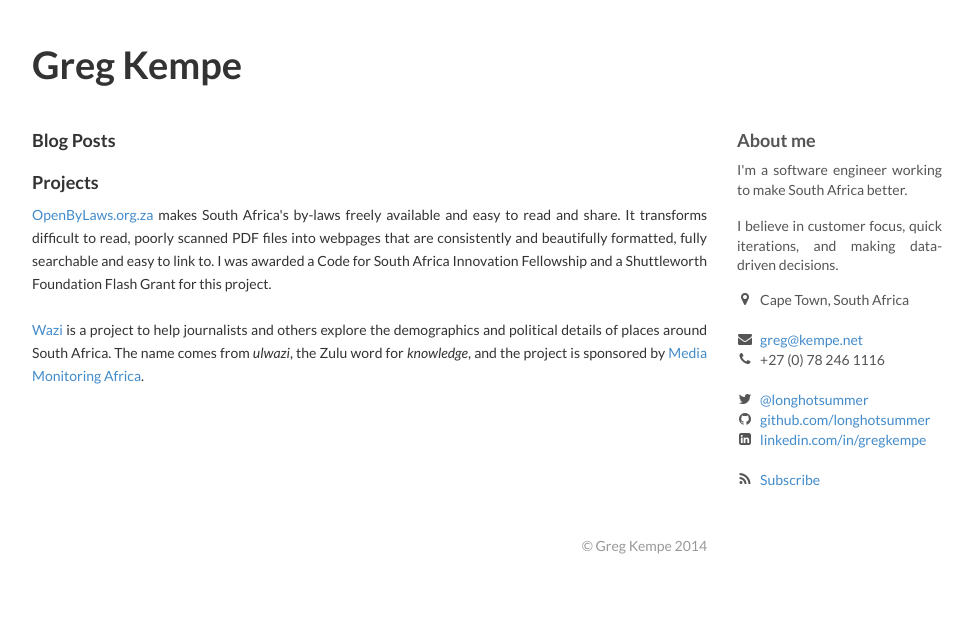
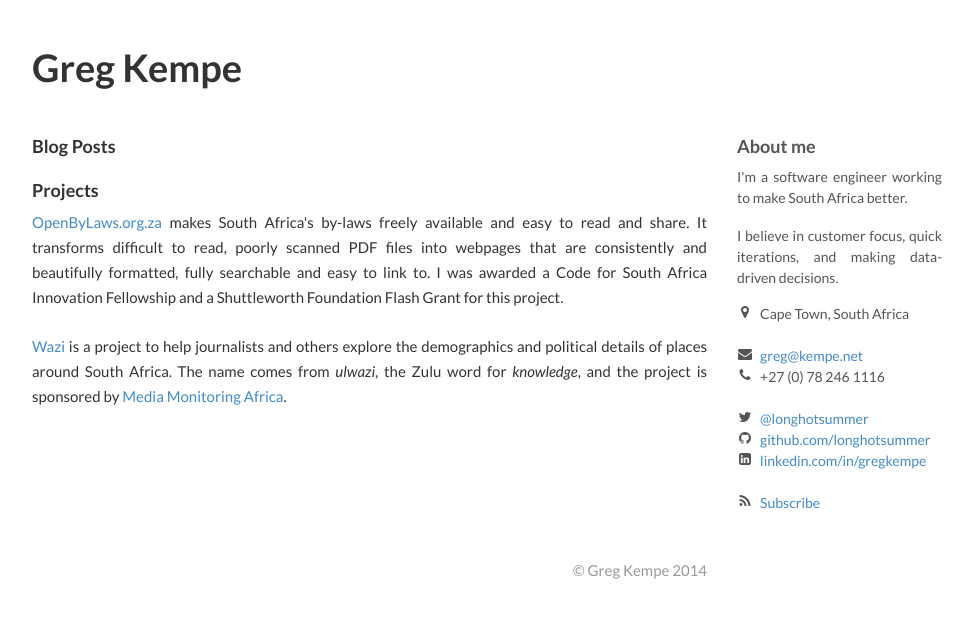
Before and after one commit to longhotsummer/longhotsummer.github.io, a Jekyll site: the page built from index.html, in a window 1280 px wide. Shown: the top 618 px of the page, without its empty margins (153-1126 px from the left). Built offline with Jekyll 4.4.1, drawn with Linux system fonts in a browser that asks for light colours; nearby versions of some CDN libraries; Markdown is read by kramdown in place of the engine named in the settings.

Commit message:
Make fonts bigger

```diff
--- a/_layouts/default.html
+++ b/_layouts/default.html
@@ -26,9 +26,7 @@
 
       <div class="row">
         <div class="col-md-9">
-          <article>
-            {{ content }}
-          </article>
+          {{ content }}
         </div>
 
         <div class="col-md-3">
--- a/css/main.css
+++ b/css/main.css
@@ -2,7 +2,7 @@
 
 /* reset */
 body {
-  font-size: 14px;
+  font-size: 15px;
   line-height: 1.65em;
   font-family: "Lato", "Helvetica Neue", Helvetica, Arial, sans-serif;
 }
@@ -42,7 +42,8 @@ p {
 }
 
 #infobar {
-  line-height: 1.4em;
+  line-height: 1.5em;
+  font-size: 14px;
   color: #555;
 }
 
```
